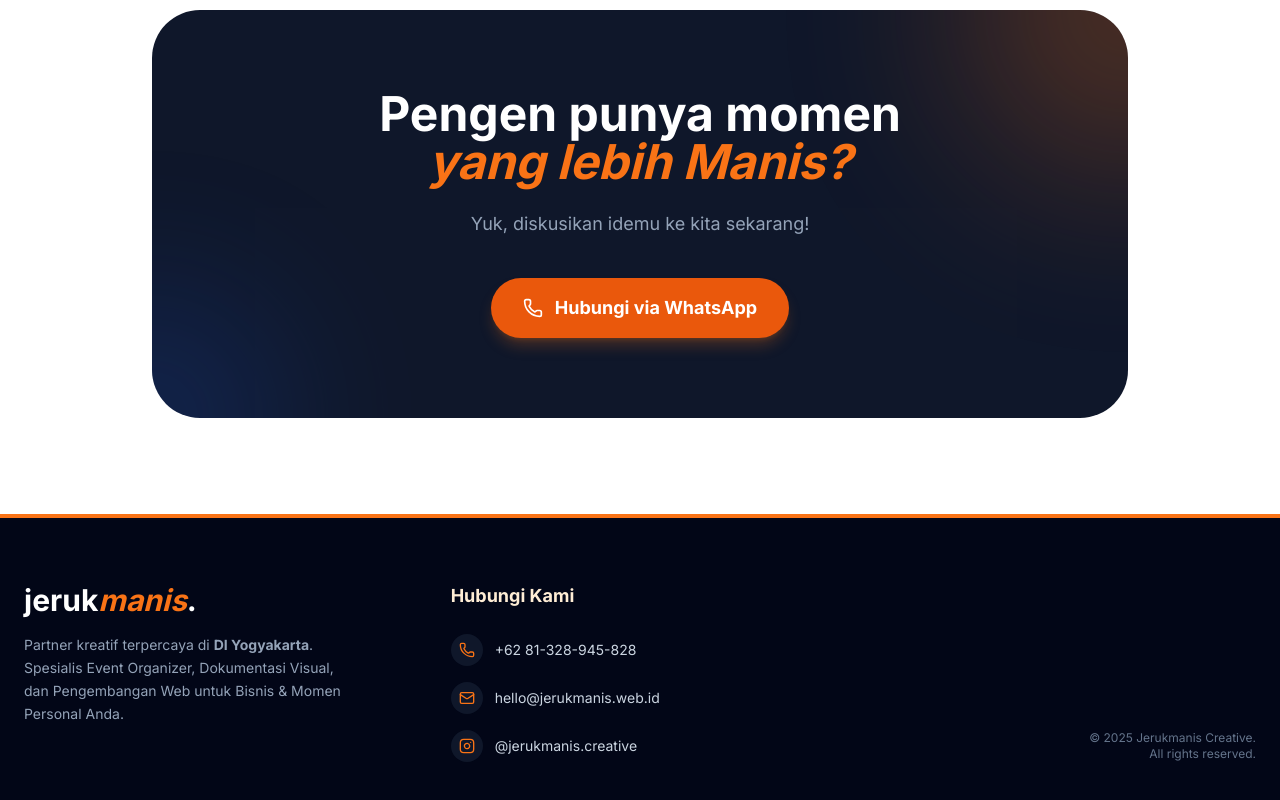
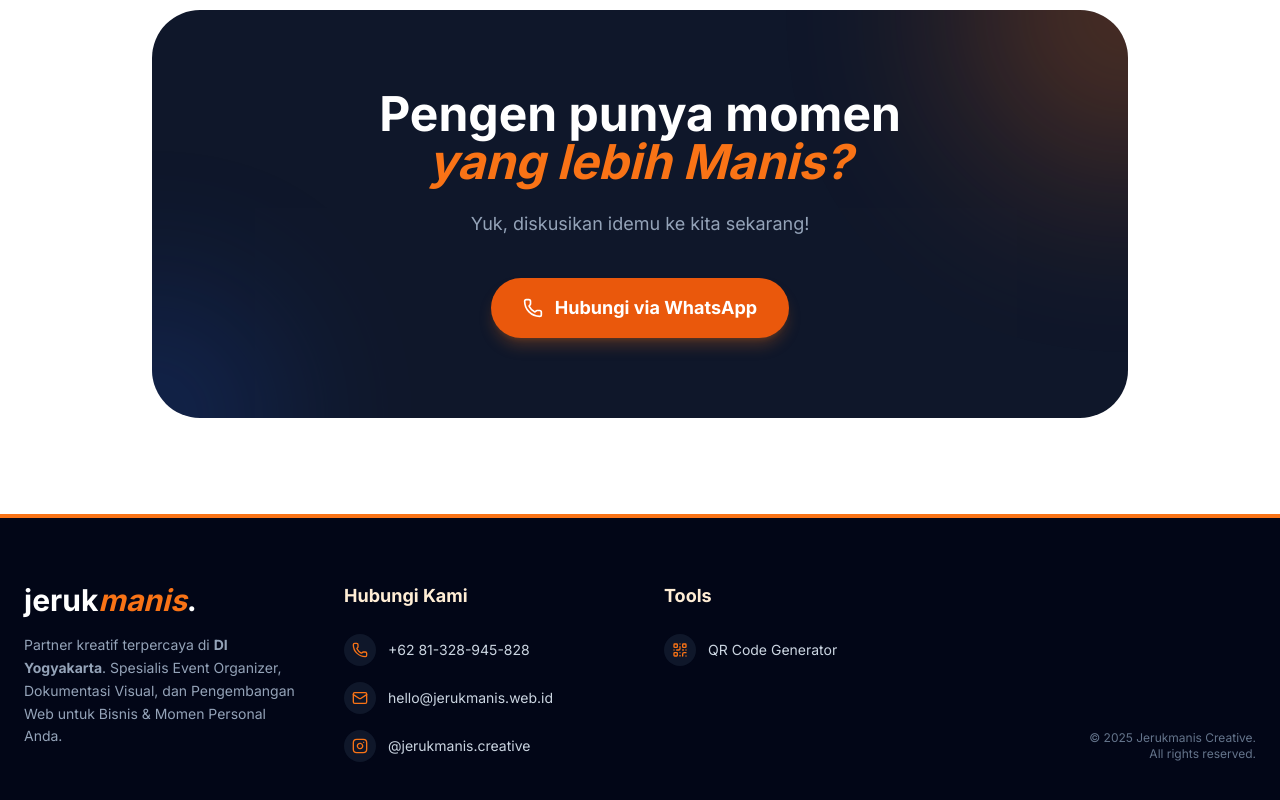
Before and after one commit to kelfinofarelino/jeruk-manis-website, a Next.js app: page / in a window 1280 px wide. Shown: the part 4365-5165 px from the top of the page. Built offline with nearby package versions, Linux system fonts and the light colour scheme.

Commit message:
update footer add tools

```diff
--- a/app/page.tsx
+++ b/app/page.tsx
@@ -8,8 +8,8 @@ import {
   ArrowRight, Play, Camera, Monitor,
   CheckCircle2, Instagram, Mail, Phone, Menu, X,
   Palette, PartyPopper, Code2, Users, Trophy, Target,
-  Star, Quote, Zap, Layers, Image as ImageIcon, Film, Heart, Smartphone,
-  ChevronDown
+  Star, Quote, Zap, Layers, ImageIcon, Film, Heart, Smartphone,
+  ChevronDown, QrCode
 } from "lucide-react";
 
 const testimonialsData = [
@@ -181,7 +181,8 @@ const Navbar = () => {
 // --- KOMPONEN FOOTER ---
 const Footer = () => (
   <footer className="bg-slate-950 text-white py-16 border-t-4 border-jeruk-500">
-    <div className="max-w-7xl mx-auto px-6 grid md:grid-cols-3 gap-12">
+    <div className="max-w-7xl mx-auto px-6 grid md:grid-cols-4 gap-12">
+      {/* Branding */}
       <div className="space-y-4">
         <h3 className="text-3xl font-bold">jeruk<span className="text-jeruk-500 font-serif italic">manis</span>.</h3>
         <p className="text-slate-400 text-sm leading-relaxed max-w-xs">
@@ -189,6 +190,8 @@ const Footer = () => (
           Spesialis Event Organizer, Dokumentasi Visual, dan Pengembangan Web untuk Bisnis & Momen Personal Anda.
         </p>
       </div>
+
+      {/* Hubungi Kami */}
       <div>
         <h4 className="font-bold text-lg mb-6 text-jeruk-100">Hubungi Kami</h4>
         <ul className="space-y-4 text-slate-300 text-sm">
@@ -198,14 +201,12 @@ const Footer = () => (
               +62 81-328-945-828
             </Link>
           </li>
-
           <li>
             <Link href="mailto:hello@jerukmanis.web.id" className="flex items-center gap-3 hover:text-jeruk-400 transition-colors cursor-pointer group">
               <span className="p-2 bg-slate-900 rounded-full group-hover:bg-jeruk-900 transition-colors"><Mail className="w-4 h-4 text-jeruk-500"/></span>
               hello@jerukmanis.web.id
             </Link>
           </li>
-
           <li>
             <Link href="https://instagram.com/jerukmanis.creative" target="_blank" className="flex items-center gap-3 hover:text-jeruk-400 transition-colors cursor-pointer group">
               <span className="p-2 bg-slate-900 rounded-full group-hover:bg-jeruk-900 transition-colors"><Instagram className="w-4 h-4 text-jeruk-500"/></span>
@@ -214,6 +215,23 @@ const Footer = () => (
           </li>
         </ul>
       </div>
+
+      {/* Menu Tools */}
+      <div>
+        <h4 className="font-bold text-lg mb-6 text-jeruk-100">Tools</h4>
+        <ul className="space-y-4 text-slate-300 text-sm">
+          <li>
+            <Link href="/tools/qr-generator" className="flex items-center gap-3 hover:text-jeruk-400 transition-colors cursor-pointer group">
+              <span className="p-2 bg-slate-900 rounded-full group-hover:bg-jeruk-900 transition-colors">
+                <QrCode className="w-4 h-4 text-jeruk-500"/>
+              </span>
+              QR Code Generator
+            </Link>
+          </li>
+        </ul>
+      </div>
+
+      {/* Copyright */}
       <div className="md:text-right flex flex-col justify-end">
         <p className="text-slate-500 text-xs">
           © {new Date().getFullYear()} Jerukmanis Creative.<br/>All rights reserved.
```
